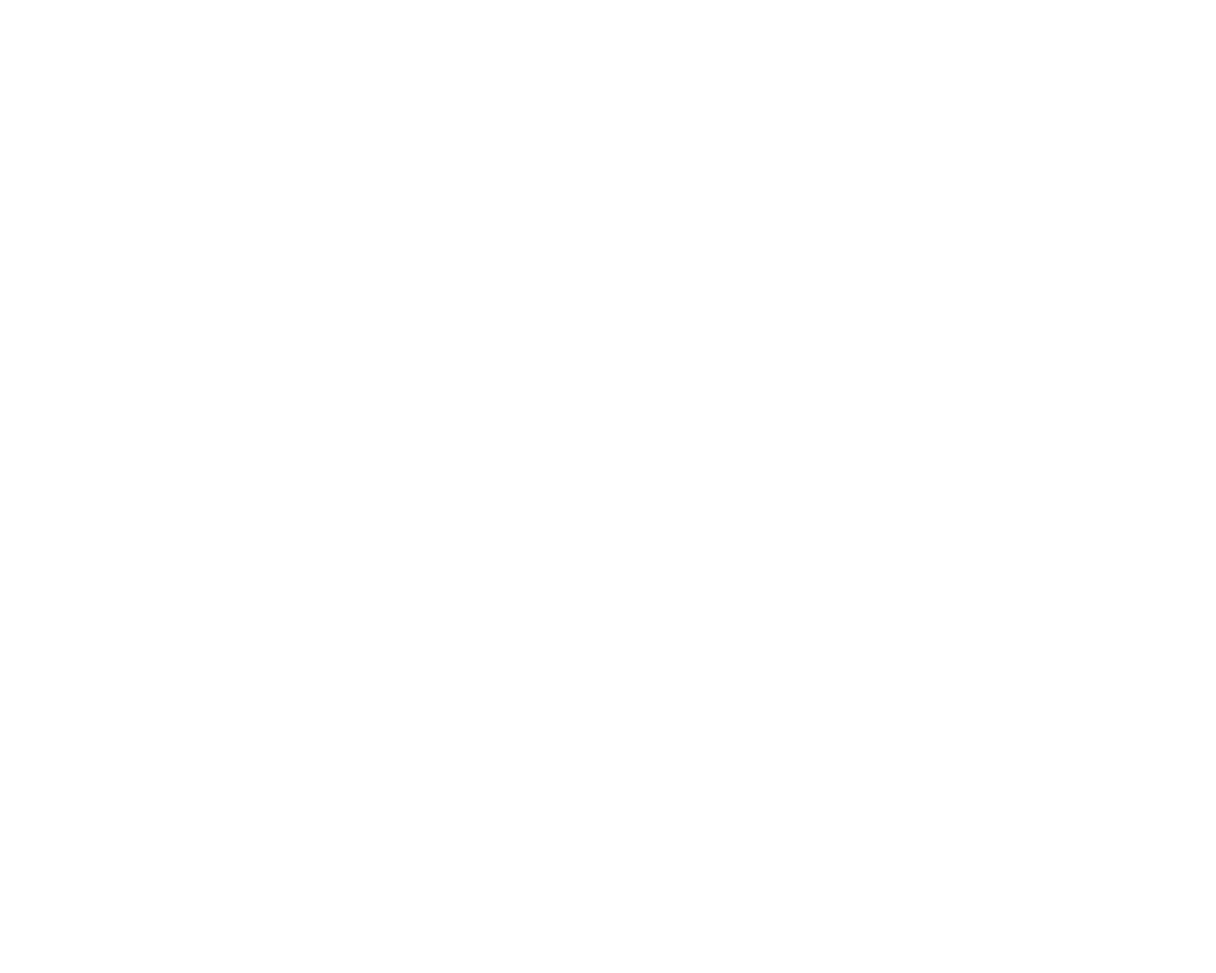
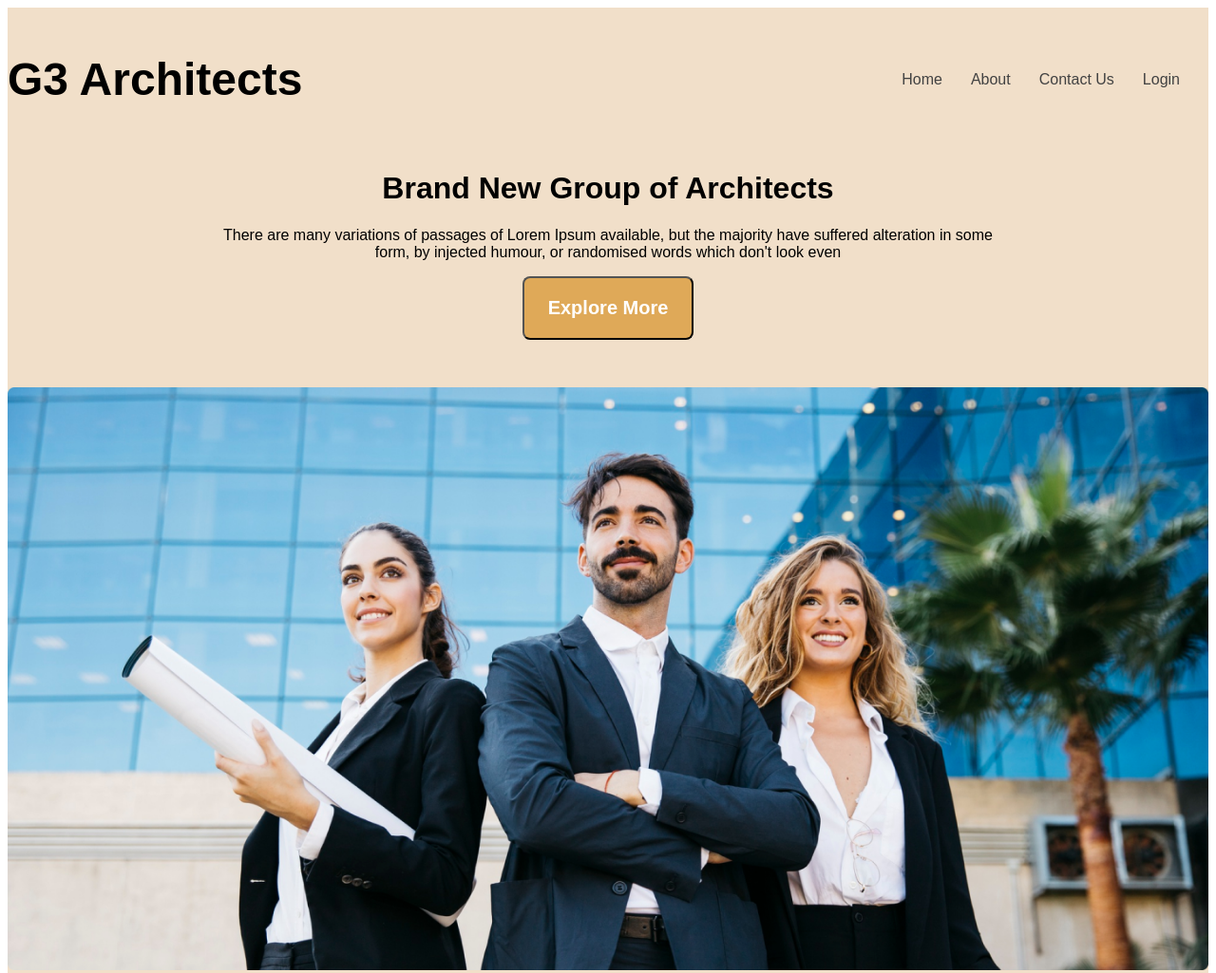
Before and after one commit to mdarifislamonfire/g3-architects-website, a plain HTML site: page index.html in a window 1280 px wide. Shown: the top 1025 px of the page at 95% size. Before the commit the page ends 800 px from the top, so only its background shows below. Drawn offline with Linux system fonts and the light colour scheme.

Commit message:
Update homepage

```diff
--- a/architects.css
+++ b/architects.css
@@ -0,0 +1,65 @@
+
+.work-sans-font {
+  font-family: "Work Sans", sans-serif;
+  font-optical-sizing: auto;
+  font: weight 400;
+  font-style: normal;
+}
+.display-flex{
+display: flex;
+}
+.navbar{
+justify-content: space-between;
+align-items: center;
+}
+.nav-item{
+  list-style: none;
+  margin-right: 30px;
+}
+.nav-link{
+  text-decoration: none;
+}
+.text-gray{
+  color: #424242;
+}
+.bg-light{
+  background-color:rgb(241, 223, 201)
+}
+.brand{
+  font-weight: 700;
+  font-size: 3rem;
+}
+.banner{
+  justify-content: center;
+  text-align: center;
+}
+.primary{
+  background-color: rgb(223, 169, 88);
+  color: white;
+  padding: 20px 25px;
+  font-size: 1.25rem;
+  font-weight: 600;
+  border-radius: 8px;
+}
+.navbar .banner {
+max-width: 1440px;
+margin: 0 auto;
+}
+.banner-content{
+  max-width: 850px;
+  margin: 0 auto;
+  margin-bottom: 50px;
+}
+.banner title{
+font-weight: 700;
+font-size: 4rem;
+}
+.banner-image{
+  width: 100%
+}
+@media screen and (max-width: 576px){
+.navbar,
+.nav-links{
+  flex-direction: column;
+}
+}
--- a/index.html
+++ b/index.html
@@ -6,10 +6,27 @@
     <title>Architects project</title>
     <link rel="stylesheet" href="architects.css">
 </head>
-<body>
-    <header>
-
+<body class="work-sans-font">
+    <header class="bg-light">
+        <nav class="navbar display-flex">
+            <h3 class="brand">G3 Architects</h3>
+            <ul class="nav-links display-flex">
+                <li class="nav-item"><a href="" class="nav-link text-gray">Home</a></li>
+                <li class="nav-item"><a href="" class="nav-link text-gray">About </a></li>
+                <li class="nav-item"><a href="" class="nav-link text-gray">Contact Us </a></li>
+                <li class="nav-item"><a href="" class="nav-link text-gray">Login</a></li>
+            </ul>
+        </nav>
+    <div class="banner">
+        <div class="banner-content">
+            <h1>Brand New Group of Architects</h1>
+            <p>There are many variations of passages of Lorem Ipsum available, but the majority have suffered alteration in some form, by injected humour, or randomised words which don't look even</p>
+            <button class="primary">Explore More</button>
+        </div>
+        <img class="banner-image" src="images/banner.png" alt="">
+    </div>
     </header>
+>
     <main>
 
     </main>
```
